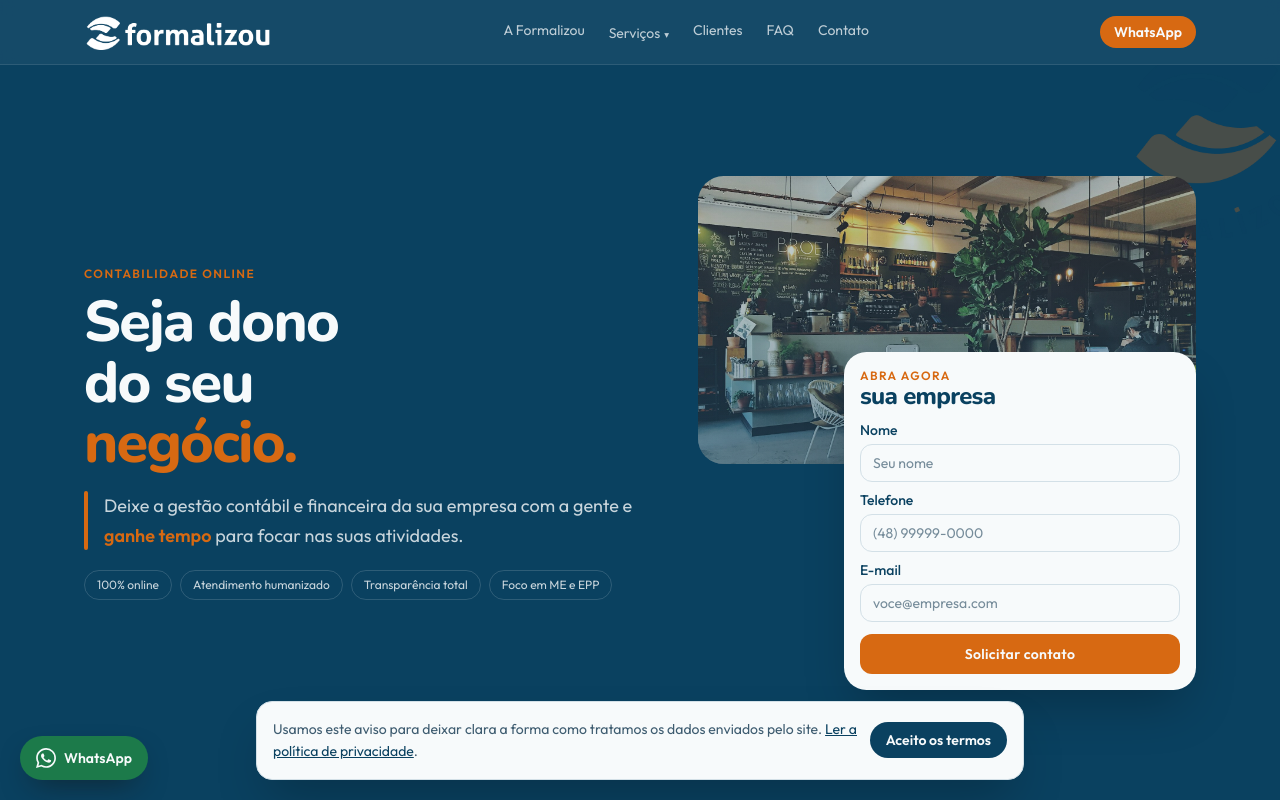
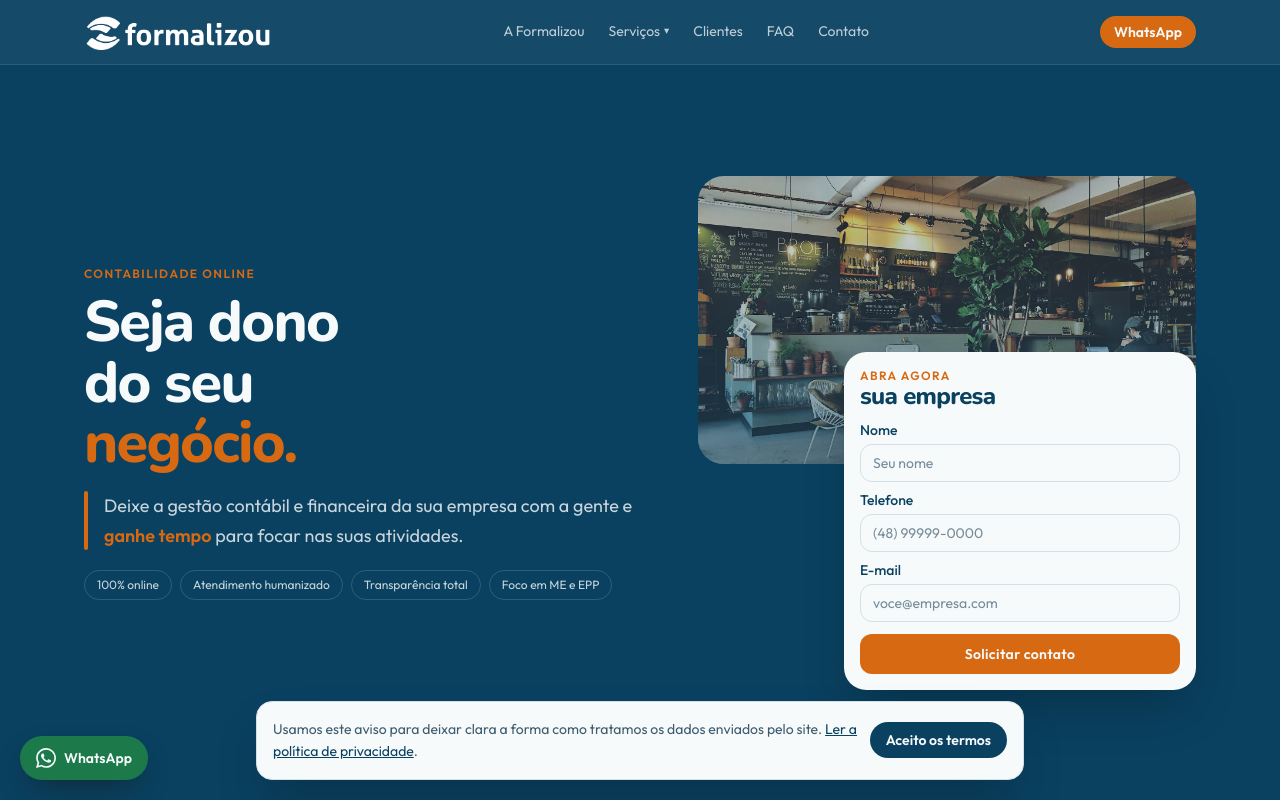
Before and after one commit to betows/formalizou, a Next.js app: page / in a window 1280 px wide. Shown: the top 800 px of the page. Built offline with nearby package versions, Linux system fonts and the light colour scheme.

Commit message:
fix: align the header links and drop the spinning mark
Keep the menu on one line so every item shares the same center, and remove the rotating submarca from the hero.

```diff
--- a/src/app/globals.css
+++ b/src/app/globals.css
@@ -127,18 +127,6 @@ dialog.plan-dialog {
   animation: accent-grow 0.55s 0.12s ease both;
 }
 
-@keyframes brand-orbit {
-  from {
-    transform: rotate(0deg);
-  }
-  to {
-    transform: rotate(360deg);
-  }
-}
-
-.brand-orbit {
-  animation: brand-orbit 48s linear infinite;
-}
 
 @media (prefers-reduced-motion: reduce) {
   html {
@@ -157,10 +145,6 @@ dialog.plan-dialog {
     transition: none;
   }
 
-  .brand-orbit {
-    animation: none;
-  }
-
   .acc-panel {
     transition: none;
   }
--- a/src/app/page.tsx
+++ b/src/app/page.tsx
@@ -14,14 +14,6 @@ export default function HomePage() {
   return (
     <>
       <section className="hero-screen relative flex items-center overflow-hidden bg-ink text-cream">
-        <Image
-          src="/brand/submarca.png"
-          alt=""
-          width={622}
-          height={770}
-          aria-hidden
-          className="brand-orbit pointer-events-none absolute -right-8 -top-20 hidden w-52 opacity-30 lg:block"
-        />
         <div className="relative mx-auto grid w-full max-w-6xl items-start gap-6 px-5 py-6 sm:py-8 lg:grid-cols-[1.05fr_0.9fr] lg:items-center lg:gap-8 lg:py-6 xl:py-12">
           <div>
             <p className="text-xs font-semibold uppercase tracking-[0.12em] text-amber">Contabilidade online</p>
--- a/src/components/site-header.tsx
+++ b/src/components/site-header.tsx
@@ -19,7 +19,7 @@ const serviceLinks = [
 ];
 
 function navClass(active: boolean) {
-  return `border-b-2 pb-0.5 text-sm ${active ? "border-orange text-cream" : "border-transparent text-cream/75 hover:text-cream"}`;
+  return `inline-flex h-10 items-center border-b-2 text-sm leading-none ${active ? "border-orange text-cream" : "border-transparent text-cream/75 hover:text-cream"}`;
 }
 
 export function SiteHeader() {
@@ -50,27 +50,27 @@ export function SiteHeader() {
   return (
     <header className="sticky top-0 z-40 border-b border-white/10 bg-ink/95 text-cream backdrop-blur">
       <div className="mx-auto flex h-16 max-w-6xl items-center justify-between gap-4 px-5">
-        <Link href="/" aria-label="Formalizou, página inicial" onClick={close}>
+        <Link href="/" aria-label="Formalizou, página inicial" className="flex shrink-0 items-center" onClick={close}>
           <Logo />
         </Link>
-        <nav className="hidden items-center gap-4 xl:gap-6 lg:flex" aria-label="Principal">
+        <nav className="hidden h-full items-center gap-4 whitespace-nowrap lg:flex xl:gap-6" aria-label="Principal">
           <Link href="/#sobre" className={navClass(pathname === "/a-formalizou")} onClick={(event) => onMenuClick(event, "/#sobre")}>
             A Formalizou
           </Link>
           <div
-            className="relative"
+            className="relative flex items-center"
             onMouseEnter={() => setServicesOpen(true)}
             onMouseLeave={() => setServicesOpen(false)}
           >
             <button
               type="button"
-              className={navClass(servicesActive)}
+              className={`${navClass(servicesActive)} gap-1`}
               aria-expanded={servicesOpen}
               aria-controls="menu-servicos"
               onClick={() => setServicesOpen((value) => !value)}
             >
               Serviços
-              <span className={`ml-1 inline-block text-[0.6rem] ${servicesOpen ? "rotate-180" : ""}`} aria-hidden="true">
+              <span className={`text-[0.65rem] leading-none ${servicesOpen ? "rotate-180" : ""}`} aria-hidden="true">
                 ▾
               </span>
             </button>
```
Also changed, not shown: public/brand/submarca.png (deleted).
